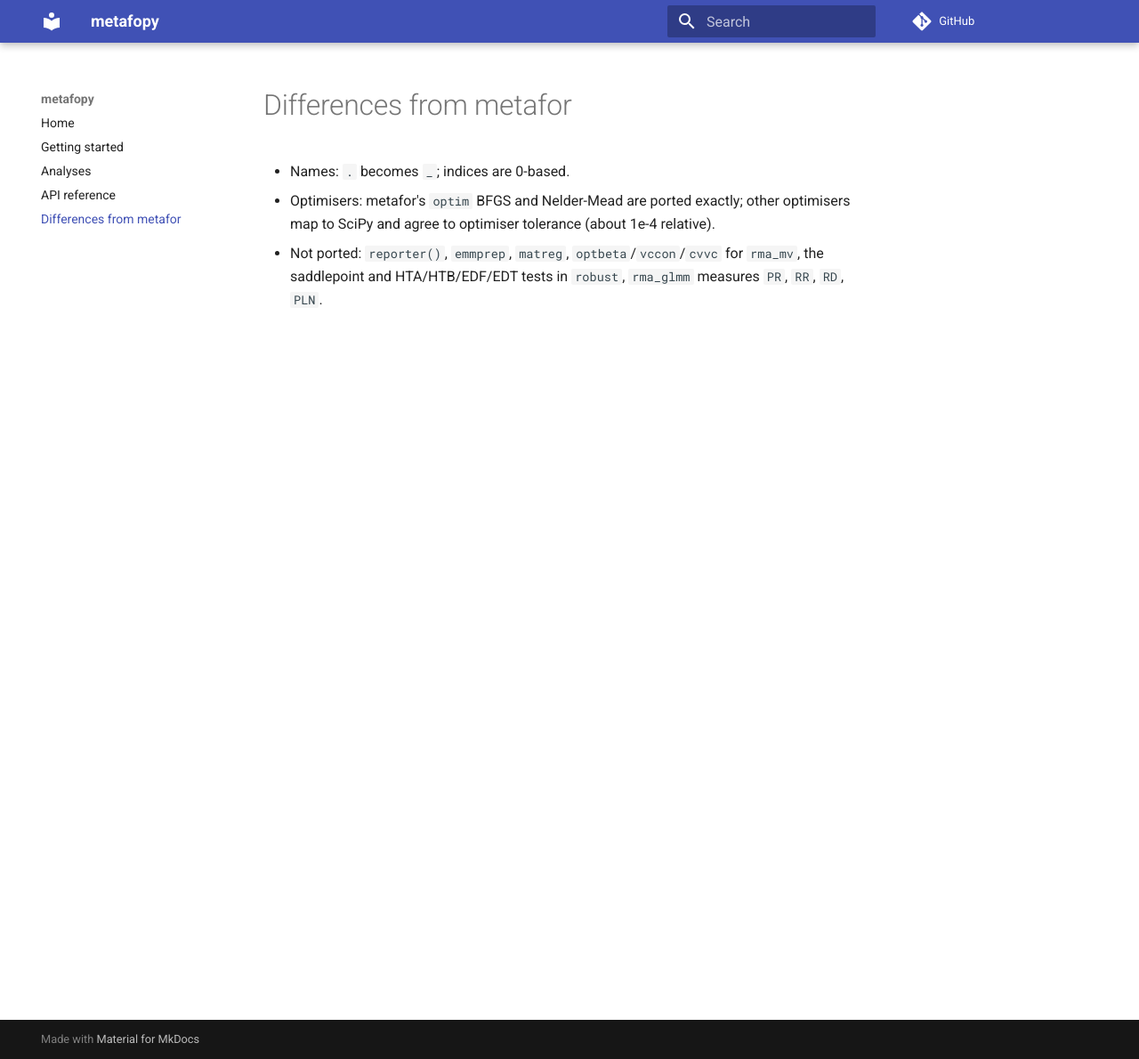
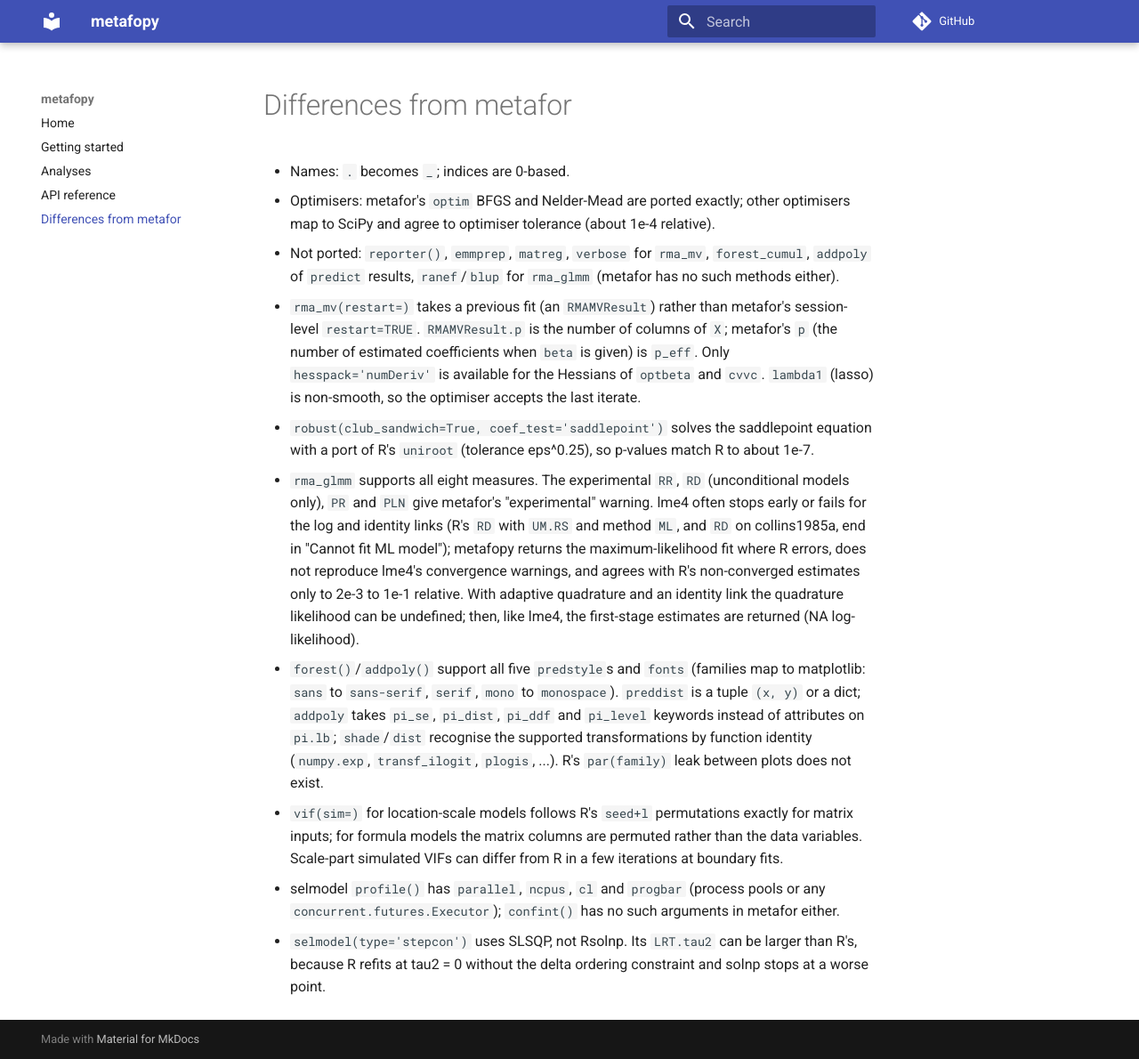
Before and after one commit to bnomis/metafopy, an MkDocs documentation site: the page built from docs/differences.md, in a window 1280 px wide and 1190 px high. Shown: the whole window at 89% size. Built offline with MkDocs 1.6.1 and Material for MkDocs 9.7.7, drawn with Linux system fonts in a browser that asks for light colours; comment, search, counter and statistics services are not loaded.

```diff
--- a/docs/differences.md
+++ b/docs/differences.md
@@ -2,4 +2,11 @@
 
 - Names: `.` becomes `_`; indices are 0-based.
 - Optimisers: metafor's `optim` BFGS and Nelder-Mead are ported exactly; other optimisers map to SciPy and agree to optimiser tolerance (about 1e-4 relative).
-- Not ported: `reporter()`, `emmprep`, `matreg`, `optbeta`/`vccon`/`cvvc` for `rma_mv`, the saddlepoint and HTA/HTB/EDF/EDT tests in `robust`, `rma_glmm` measures `PR`, `RR`, `RD`, `PLN`.
+- Not ported: `reporter()`, `emmprep`, `matreg`, `verbose` for `rma_mv`, `forest_cumul`, `addpoly` of `predict` results, `ranef`/`blup` for `rma_glmm` (metafor has no such methods either).
+- `rma_mv(restart=)` takes a previous fit (an `RMAMVResult`) rather than metafor's session-level `restart=TRUE`. `RMAMVResult.p` is the number of columns of `X`; metafor's `p` (the number of estimated coefficients when `beta` is given) is `p_eff`. Only `hesspack='numDeriv'` is available for the Hessians of `optbeta` and `cvvc`. `lambda1` (lasso) is non-smooth, so the optimiser accepts the last iterate.
+- `robust(club_sandwich=True, coef_test='saddlepoint')` solves the saddlepoint equation with a port of R's `uniroot` (tolerance eps^0.25), so p-values match R to about 1e-7.
+- `rma_glmm` supports all eight measures. The experimental `RR`, `RD` (unconditional models only), `PR` and `PLN` give metafor's "experimental" warning. lme4 often stops early or fails for the log and identity links (R's `RD` with `UM.RS` and method `ML`, and `RD` on collins1985a, end in "Cannot fit ML model"); metafopy returns the maximum-likelihood fit where R errors, does not reproduce lme4's convergence warnings, and agrees with R's non-converged estimates only to 2e-3 to 1e-1 relative. With adaptive quadrature and an identity link the quadrature likelihood can be undefined; then, like lme4, the first-stage estimates are returned (NA log-likelihood).
+- `forest()`/`addpoly()` support all five `predstyle`s and `fonts` (families map to matplotlib: `sans` to `sans-serif`, `serif`, `mono` to `monospace`). `preddist` is a tuple `(x, y)` or a dict; `addpoly` takes `pi_se`, `pi_dist`, `pi_ddf` and `pi_level` keywords instead of attributes on `pi.lb`; `shade`/`dist` recognise the supported transformations by function identity (`numpy.exp`, `transf_ilogit`, `plogis`, ...). R's `par(family)` leak between plots does not exist.
+- `vif(sim=)` for location-scale models follows R's `seed+l` permutations exactly for matrix inputs; for formula models the matrix columns are permuted rather than the data variables. Scale-part simulated VIFs can differ from R in a few iterations at boundary fits.
+- selmodel `profile()` has `parallel`, `ncpus`, `cl` and `progbar` (process pools or any `concurrent.futures.Executor`); `confint()` has no such arguments in metafor either.
+- `selmodel(type='stepcon')` uses SLSQP, not Rsolnp. Its `LRT.tau2` can be larger than R's, because R refits at tau2 = 0 without the delta ordering constraint and solnp stops at a worse point.
```
Also changed, not shown: CHANGELOG.md (+5 -0 lines), README.md (+5 -4 lines), 1 other file.
